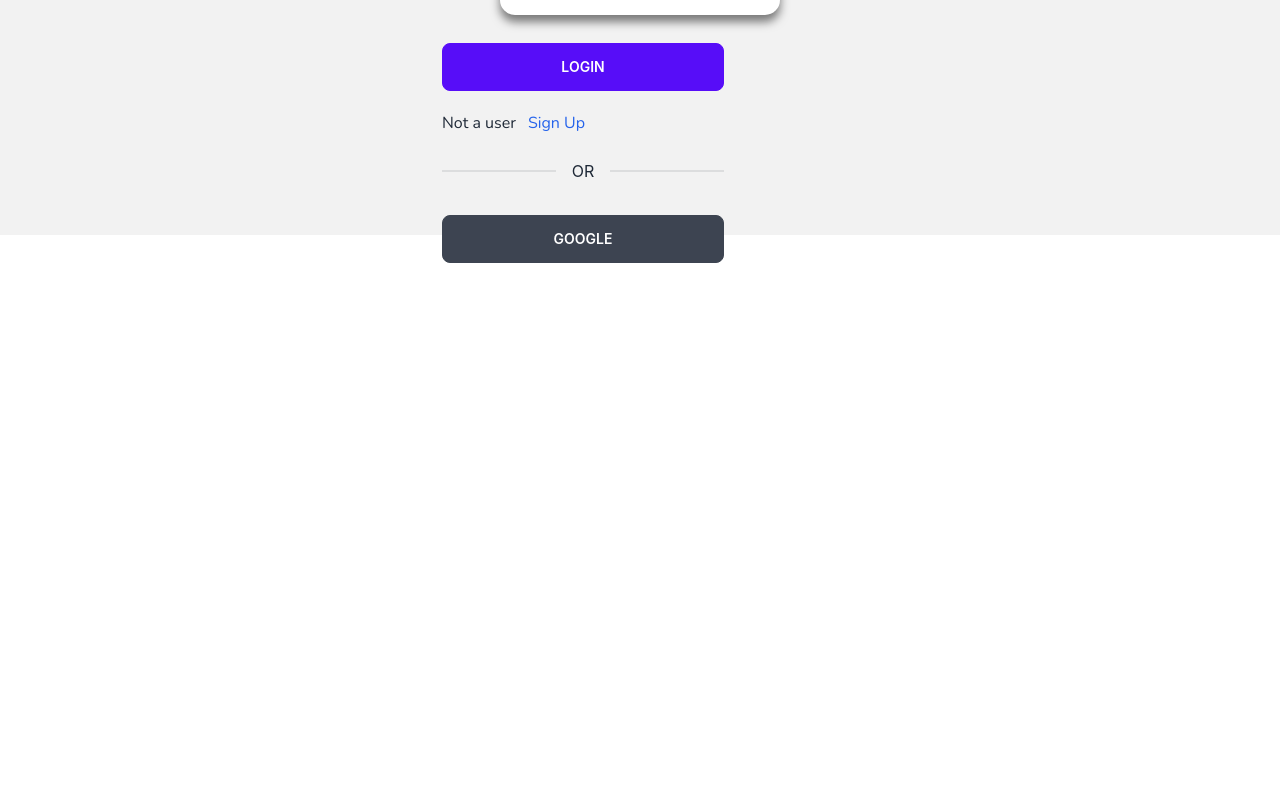
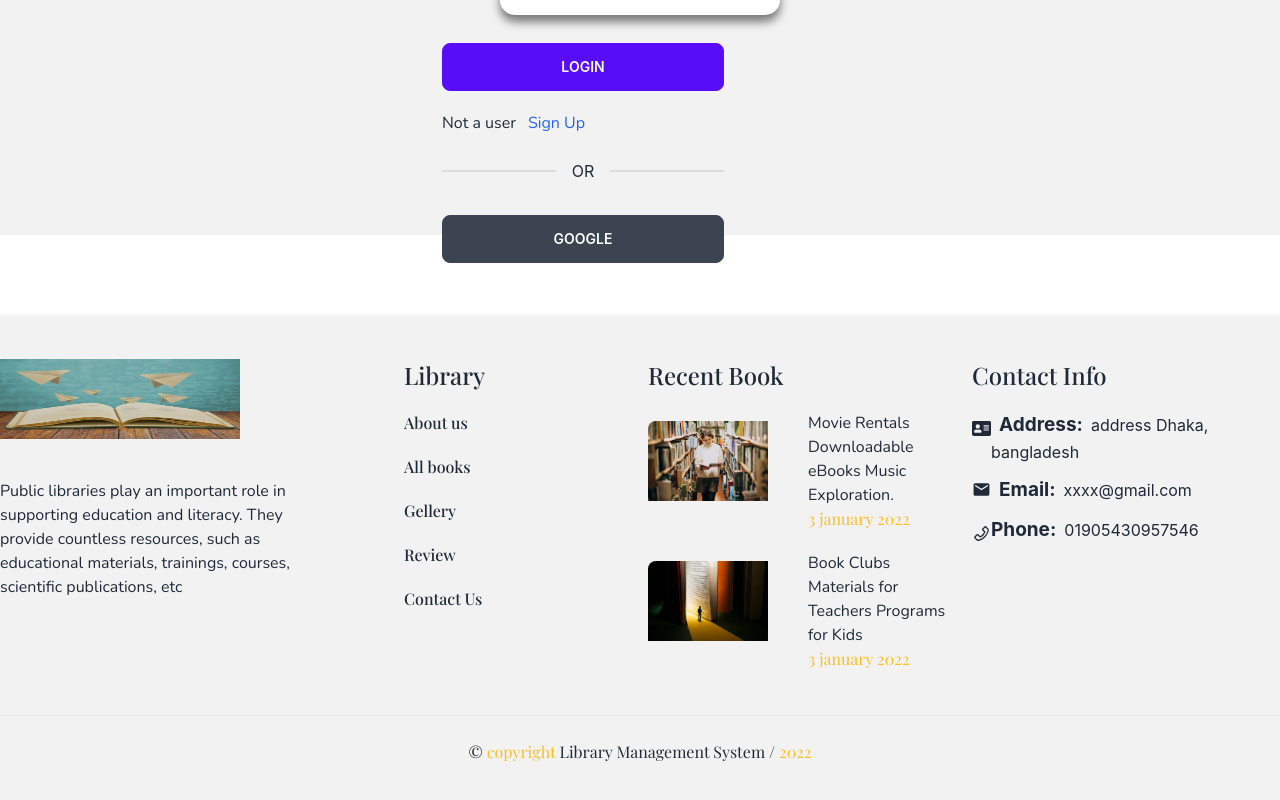
Before and after one commit to arminsultana05/library-management-project, a React (Create React App) app: page /register in a window 1280 px wide. Shown: the part 629-1429 px from the top of the page. Before the commit the page ends 944 px from the top, so only its background shows below. Built offline with nearby package versions, Linux system fonts and the light colour scheme; a web font is replaced by a local one.

Commit message:
footer section added

```diff
--- a/package.json
+++ b/package.json
@@ -11,6 +11,7 @@
     "react": "^18.2.0",
     "react-dom": "^18.2.0",
     "react-hook-form": "^7.34.2",
+    "react-icons": "^4.4.0",
     "react-router-dom": "^6.3.0",
     "react-scripts": "5.0.1",
     "sweetalert2": "^11.4.32",
--- a/src/App.js
+++ b/src/App.js
@@ -1,6 +1,7 @@
 
 import { Route, Routes } from 'react-router-dom';
 import './App.css';
+import Footer from './Components/Footer/Footer';
 import Home from './Pages/Home/Home';
 import Header from './Pages/Home/Shared/Header/Header';
 import LogIn from './Pages/LogIn/LogIn';
@@ -21,6 +22,7 @@ function App() {
        <Route path='/register' element={<Register></Register>}></Route>
 
      </Routes>
+     <Footer></Footer>
 
 
     </div>
--- /dev/null
+++ b/src/Components/Footer/Footer.js
@@ -0,0 +1,108 @@
+import React from 'react';
+
+import img1 from '../../assets/images/blog-1.jpg'
+import img2 from '../../assets/images/blog-2.jpg'
+import img3 from '../../assets/images/blog-3.jpg'
+
+import { FaAddressCard ,FaFacebookF} from "react-icons/fa";
+import { AiOutlinePhone ,AiOutlineTwitter } from "react-icons/ai";
+import { MdEmail} from "react-icons/md";
+
+const Footer = () => {
+    const today = new Date()
+    const year = today.getFullYear()
+    return (
+        <section className="py-11  bg-base-200 mt-20">
+        <div className="container mx-auto">
+           <div className = "grid lg:grid-cols-4 md:grid-cols-1 gap-4 mb-11">
+             <div className='logoBorder' >
+            <img className='h-20 w-60 mb-10' src={img3} alt="" />
+
+                 <p className="  pb-5">
+                 Public libraries play an important role in supporting education and literacy. They provide countless resources, such as educational materials, trainings, courses, scientific publications, etc
+                 </p>
+             </div>
+             <div className="footerBorder ml-20">
+               <div className="">
+               <h1 className="text-2xl font-medium pb-5">Library</h1>
+                 <h1 className="t font-medium pb-5">About us</h1>
+                 <h1 className=" font-medium pb-5">All books</h1>
+                 <h1 className=" font-medium pb-5">Gellery</h1>
+                 <h1 className=" font-medium pb-5">Review</h1>
+                 <h1 className="t font-medium pb-5">Contact Us</h1>
+               </div>
+             </div>
+             <div>
+             <h1 className=" text-2xl font-medium pb-5">Recent Book</h1>
+             <div className = "grid grid-cols-2 gap-3 mb-5">
+                 <div className="flex items-center" style={{width:'120px' , height:'100px'}}>
+                     <img src={img1} className=" rounded-tl-lg" style={{width:'100%'}} alt=""></img>
+                 </div>
+                 <div>
+                     <p className="">Movie Rentals
+                     Downloadable eBooks
+                     Music Exploration.
+                     </p>
+                     <h1 className="text-amber-400">3 january 2022</h1>
+                 </div>
+             </div>
+             <div className = "grid grid-cols-2 gap-3">
+                 <div className="flex items-center" style={{width:'120px' , height:'100px'}}  >
+                     <img src={img2} className=" rounded-tl-lg" style={{width:'100%'}} alt=""></img>
+                 </div>
+                 <div>
+                     <p className="">Book Clubs
+                     Materials for Teachers
+                     Programs for Kids
+                     </p>
+                     <h1 className="text-amber-400">3 january 2022</h1>
+                 </div>
+             </div>
+             <div>
+
+             </div>
+             </div>
+             <div className="footerContact">
+             <h1 className=" text-2xl font-medium pb-5">Contact Info</h1>
+             <div className='mb-3 flex'>
+            <span className={`text-[19px] mt-2 `} > <FaAddressCard/></span>
+              <span>
+              <span className='font-bold text-[19px] ml-2 '> Address:</span>
+              <span className="ml-2 ">address Dhaka, bangladesh </span>
+              </span>
+             </div>
+             <div className='mb-3 flex '>
+             <span className={`text-[19px] mt-1 `}> <MdEmail/></span>
+             <span>
+             <span className='font-bold text-[19px] mt-2 ml-2 '>Email:</span>
+             <span className="ml-2 ">xxxx@gmail.com </span>
+             </span>
+             </div>
+             <div className='mb-3 flex'>
+             <span className={` text-[19px] mt-2 `}> <AiOutlinePhone/></span>
+           <span>
+           <span className='font-bold text-[19px]'>Phone:</span>
+             <span className="ml-2 ">01905430957546 </span>
+           </span>
+             </div>
+
+             {/* <div className="iconStyle">
+                 <span><FaAddressCard/></span>
+                 <span><AiOutlineTwitter/></span>
+                 <span><AiOutlinePhone/></span>
+
+             </div> */}
+             </div>
+
+           </div>
+           <hr></hr>
+           <div>
+             <h1 className='text-center pt-6 '>&copy;<span className="text-amber-400"> copyright</span> Library Management System /<span className="text-amber-400"> {year}</span></h1>
+           </div>
+        </div>
+
+    </section>
+    );
+};
+
+export default Footer;
```
Also changed, not shown: 1 other file (tests, documents, lock files or other folders).
